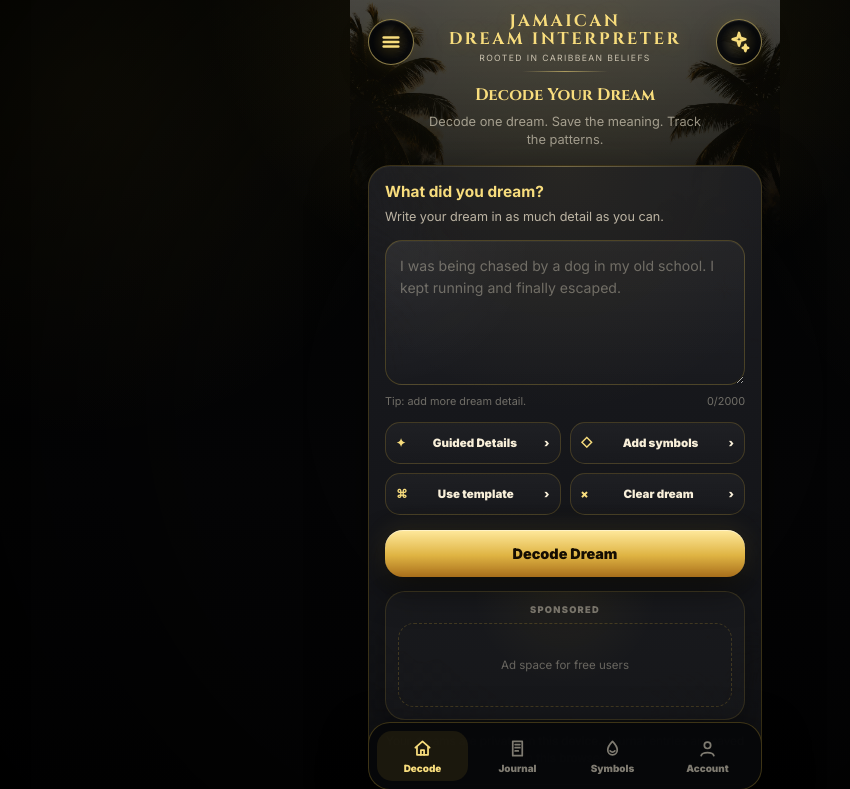
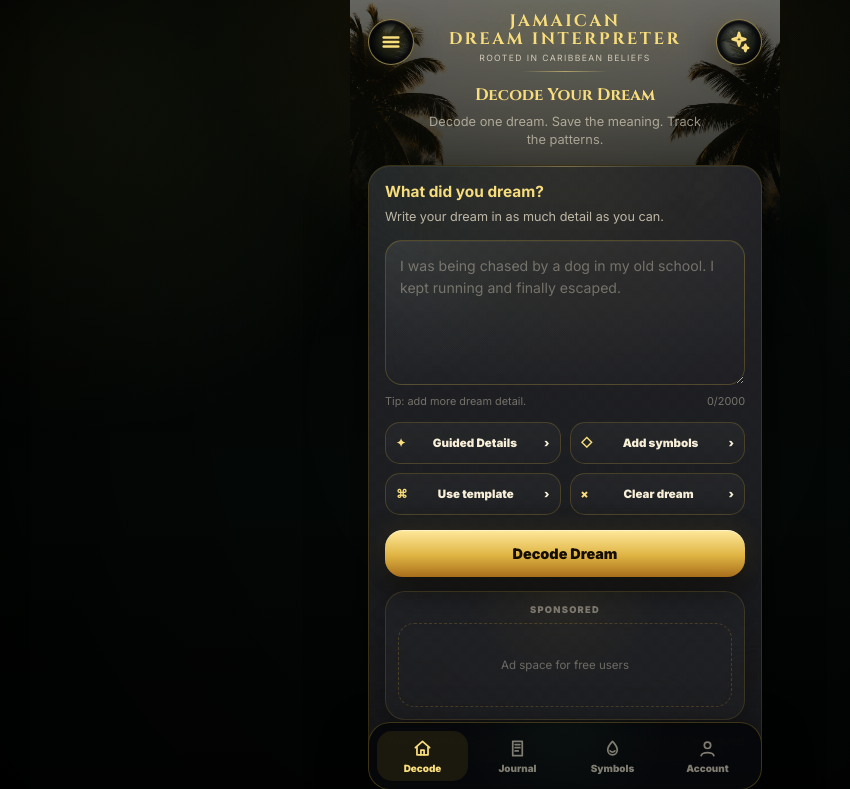
Before and after one commit to TinaMacSauce/dream-interpreter, a Flask app: template templates/index.html in a window 1280 px wide. Shown: the top 789 px of the page, without its empty margins (75-925 px from the left). Run offline with Flask 3, Linux system fonts and the light colour scheme; the template is opened without the code that fills it, so the values that code supplies are empty; parts of the project's set-up code (start-up, migrations or seed data) failed here and were passed over.

Commit message:
Update index.html

```diff
--- a/templates/index.html
+++ b/templates/index.html
@@ -28,6 +28,9 @@
   --line2:rgba(212,175,55,.48);
   --danger:#ffb4a8;
   --success:#9ae6b4;
+  --emerald:#3fbf75;
+  --emeraldSoft:rgba(63,191,117,.045);
+  --emeraldLine:rgba(111,231,168,.10);
 }
 
 *{
@@ -45,10 +48,12 @@ body{
   font-family:Inter,system-ui,sans-serif;
   font-size:14px;
   background:
-    radial-gradient(circle at 50% -5%, rgba(212,175,55,.18), transparent 31%),
-    radial-gradient(circle at 12% 9%, rgba(212,175,55,.08), transparent 25%),
-    radial-gradient(circle at 92% 14%, rgba(246,216,120,.055), transparent 26%),
-    linear-gradient(180deg,#020303,#050506 52%,#020202);
+    radial-gradient(circle at 50% -5%, rgba(212,175,55,.17), transparent 31%),
+    radial-gradient(circle at 16% 8%, rgba(63,191,117,.045), transparent 24%),
+    radial-gradient(circle at 88% 12%, rgba(63,191,117,.035), transparent 26%),
+    radial-gradient(circle at 12% 9%, rgba(212,175,55,.078), transparent 25%),
+    radial-gradient(circle at 92% 14%, rgba(246,216,120,.052), transparent 26%),
+    linear-gradient(180deg,#020303,#040806 52%,#020202);
   color:var(--text);
   overflow-x:hidden;
 }
@@ -104,9 +109,10 @@ button{
   right:0;
   height:230px;
   background:
-    linear-gradient(180deg, rgba(2,3,3,.08), rgba(2,3,3,.72)),
+    radial-gradient(circle at 50% 4%, rgba(63,191,117,.055), transparent 42%),
+    linear-gradient(180deg, rgba(2,3,3,.04), rgba(2,3,3,.62)),
     url("/static/palm-hero.png") top center / cover no-repeat;
-  opacity:.26;
+  opacity:.38;
   pointer-events:none;
   z-index:0;
 }
@@ -125,7 +131,8 @@ button{
   width:270px;
   height:100vh;
   background:
-    radial-gradient(circle at top, rgba(212,175,55,.13), transparent 35%),
+    radial-gradient(circle at top, rgba(212,175,55,.12), transparent 35%),
+    radial-gradient(circle at 40% 0%, rgba(63,191,117,.04), transparent 38%),
     #07080a;
   border-right:1px solid var(--line2);
   z-index:100;
@@ -172,7 +179,7 @@ button{
   border-radius:50%;
   border:1.4px solid rgba(248,221,125,.55);
   background:
-    radial-gradient(circle at center, rgba(212,175,55,.13), rgba(5,6,8,.9) 58%);
+    radial-gradient(circle at center, rgba(212,175,55,.125), rgba(63,191,117,.035) 42%, rgba(5,6,8,.9) 62%);
   color:var(--gold2);
   display:flex;
   align-items:center;
@@ -273,7 +280,8 @@ button{
   border-radius:22px;
   border:1px solid var(--line);
   background:
-    radial-gradient(circle at top center, rgba(212,175,55,.068), transparent 38%),
+    radial-gradient(circle at top center, rgba(212,175,55,.064), transparent 38%),
+    radial-gradient(circle at 12% 0%, rgba(63,191,117,.035), transparent 34%),
     linear-gradient(180deg, rgba(17,18,23,.96), rgba(6,7,10,.985));
   box-shadow:
     0 20px 54px rgba(0,0,0,.5),
@@ -289,7 +297,7 @@ button{
   right:18px;
   top:0;
   height:1px;
-  background:linear-gradient(90deg, transparent, rgba(246,216,120,.55), transparent);
+  background:linear-gradient(90deg, transparent, rgba(63,191,117,.10), rgba(246,216,120,.55), rgba(63,191,117,.10), transparent);
   opacity:.62;
   z-index:0;
   pointer-events:none;
@@ -300,7 +308,7 @@ button{
   position:absolute;
   inset:0;
   background:url("/static/palm-texture.png") center / cover no-repeat;
-  opacity:.045;
+  opacity:.075;
   pointer-events:none;
   z-index:0;
 }
@@ -1188,7 +1196,9 @@ a.setting-row{
   gap:4px;
   padding:8px;
   border-radius:22px;
-  background:rgba(7,8,10,.965);
+  background:
+    radial-gradient(circle at 50% 0%, rgba(63,191,117,.045), transparent 50%),
+    rgba(7,8,10,.965);
   border:1px solid rgba(212,175,55,.27);
   backdrop-filter:blur(26px);
   box-shadow:0 18px 45px rgba(0,0,0,.72);
@@ -2584,6 +2594,13 @@ rewardContinue.onclick = async () => {
   await runInterpretation();
 };
 
+
+if ("serviceWorker" in navigator) {
+  window.addEventListener("load", () => {
+    navigator.serviceWorker.register("/static/service-worker.js").catch(() => {});
+  });
+}
+
 const savedEmail = loadEmail();
 
 if(savedEmail){
```
